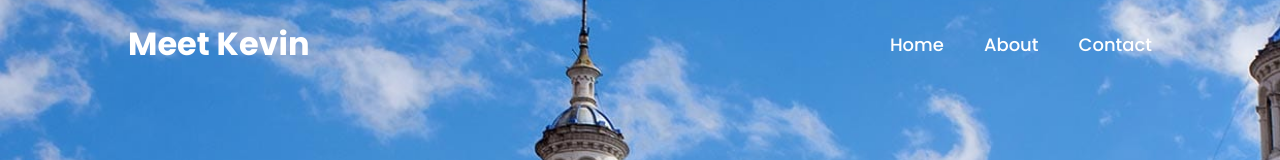
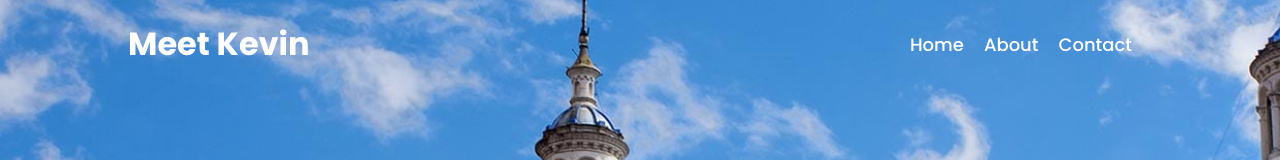
Before and after one commit to kcalle012/meetkevin, a React (Create React App) app: page / in a window 1280 px wide. Shown: the top 160 px of the page. Built offline with nearby package versions, Linux system fonts and the light colour scheme.

Commit message:
fixed image position

```diff
--- a/src/Components/Header/index.scss
+++ b/src/Components/Header/index.scss
@@ -23,7 +23,7 @@
     font-size: 18px;
     color: #fff;
     font-weight: 500;
-    margin-left: 40px;
+    margin-right: 20px;
 }
 
 .nav-bar a::before {
```
